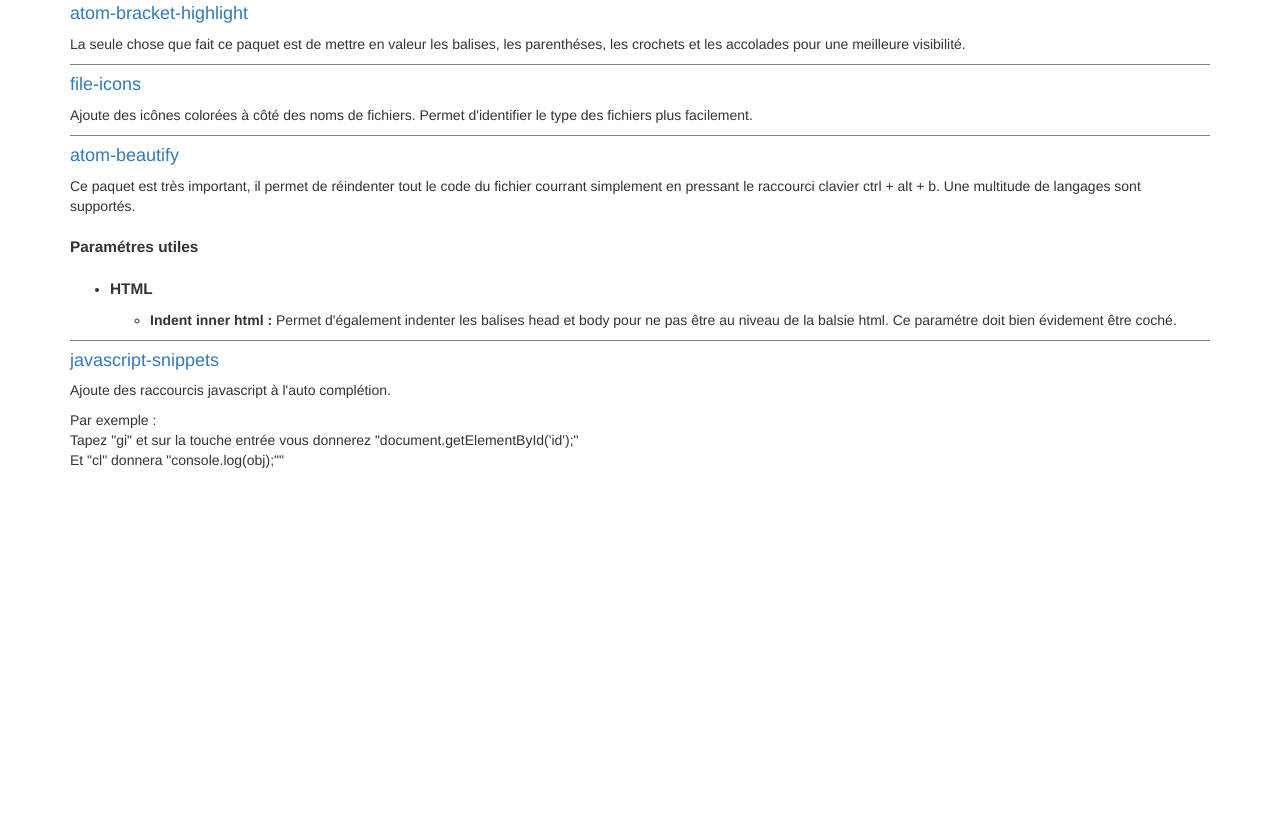
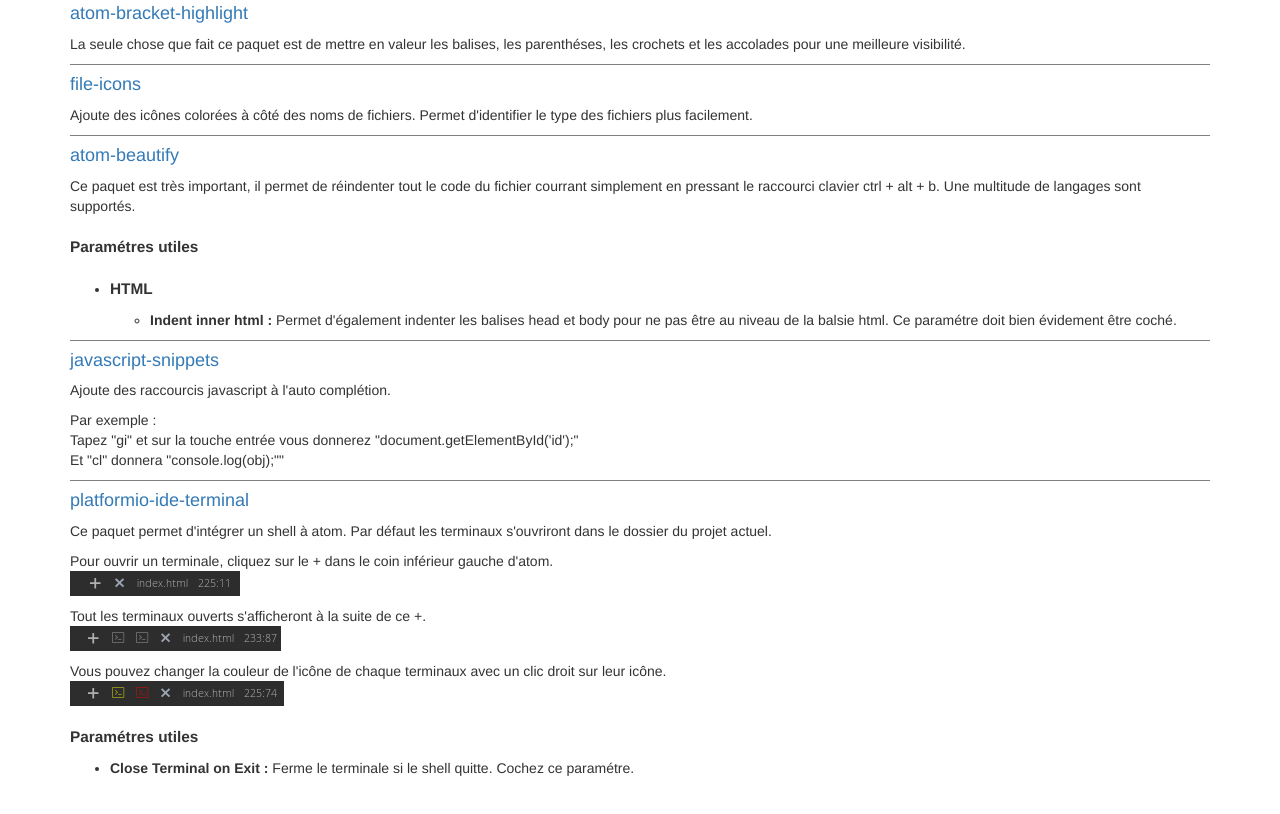
Before and after one commit to Vinarnt/pimp-my-atom, a plain HTML site: page index.html in a window 1280 px wide. Shown: the part 3884-4698 px from the top of the page. Before the commit the page ends 4364 px from the top, so only its background shows below. Drawn offline with Linux system fonts and the light colour scheme.

Commit message:
Add platformio-ide-terminal

```diff
--- a/css/style.css
+++ b/css/style.css
@@ -1,3 +1,7 @@
+body {
+  margin-bottom: 50px;
+}
+
 .col-title {
   text-align: center;
   font-weight: bold;
--- a/index.html
+++ b/index.html
@@ -208,6 +208,35 @@
         Tapez "gi" et sur la touche entrée vous donnerez "document.getElementById('id');"<br />
         Et "cl" donnera "console.log(obj);""
       </p>
+
+      <div class="separator"></div>
+
+      <h4><a href="https://atom.io/packages/platformio-ide-terminal">platformio-ide-terminal</a></h4>
+      <p>
+        Ce paquet permet d'intégrer un shell à atom. Par défaut les terminaux s'ouvriront dans le dossier du projet actuel.
+      </p>
+
+      <p>
+        Pour ouvrir un terminale, cliquez sur le + dans le coin inférieur gauche d'atom.<br />
+        <img src="img/terminal-menu.png" alt="Menu des terminaux" />
+      </p>
+
+      <p>
+        Tout les terminaux ouverts s'afficheront à la suite de ce +.<br />
+        <img src="img/opened-terminals.png" alt="Terminaux ouverts" />
+      </p>
+
+      <p>
+        Vous pouvez changer la couleur de l'icône de chaque terminaux avec un clic droit sur leur icône.<br />
+        <img src="img/terminals-with-colors.png" alt="Terminaux avec des couleurs" />
+      </p>
+
+      <span class="param-label">Paramétres utiles</span>
+      <ul>
+        <li>
+          <span class="param-name">Close Terminal on Exit : </span> Ferme le terminale si le shell quitte. Cochez ce paramétre.
+        </li>
+      </ul>
     </div>
   </body>
 
```
Also changed, not shown: img/opened-terminals.png (added), img/terminal-menu.png (added), img/terminals-with-colors.png (added).
